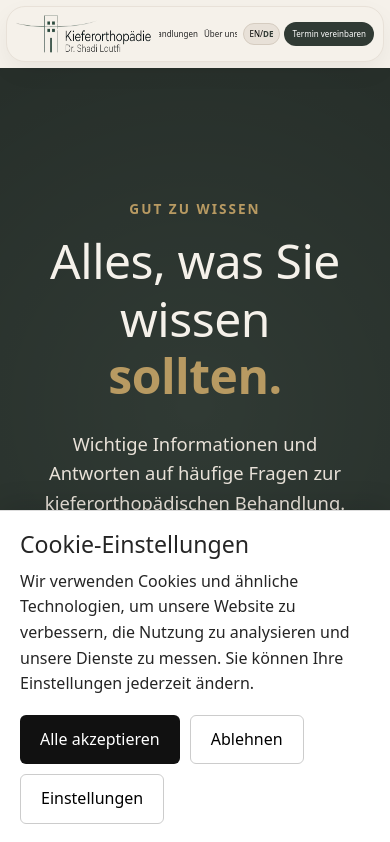
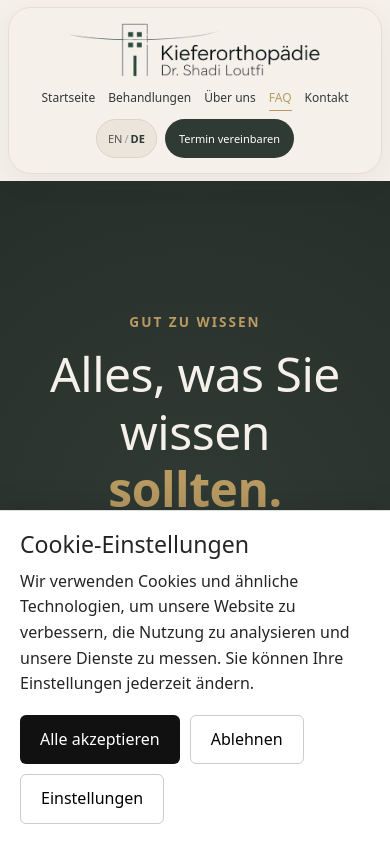
Before and after one commit to ESBER123/Dr.shadi, a React (Vite) app: page /faq in a window 390 px wide. Shown: the top 842 px of the page. Built offline with nearby package versions, Linux system fonts and the light colour scheme.

Commit message:
Modifying the style

```diff
--- a/src/assets/styles/App.css
+++ b/src/assets/styles/App.css
@@ -1,56 +1,77 @@
-/* =========================
-   NAVBAR
-========================= */
+/* =========================================================
+   HEADER / NAVBAR
+   Clean - Elegant - Fully Responsive
+========================================================= */
 
 .navbar-floating-wrapper {
   width: 100%;
-  padding: 12px 20px;
-  background-color: #f5f1ea;
+  padding: 14px 20px;
+  background: #f5f1ea;
+
   position: sticky;
   top: 0;
   z-index: 1000;
+
   box-sizing: border-box;
 }
 
+/* =========================================================
+   MAIN CARD
+========================================================= */
+
 .navbar-card {
   width: 100%;
-  max-width: 1200px;
+  max-width: 1280px;
+
   margin: 0 auto;
 
-  background-color: #f5f1ea;
-  border: 1px solid #e8e1d8;
-  border-radius: 30px;
+  padding: 14px 28px;
 
-  padding: 12px 25px;
+  background: #f5f1ea;
+
+  border: 1px solid #e5ded4;
+  border-radius: 32px;
 
   display: flex;
   align-items: center;
   justify-content: space-between;
-  gap: 20px;
+
+  gap: 28px;
 
   box-sizing: border-box;
 
-  box-shadow: 0 10px 25px rgba(0, 0, 0, 0.05);
+  box-shadow: 0 8px 30px rgba(40, 50, 45, 0.06);
 }
 
-/* =========================
+/* =========================================================
    LOGO
-========================= */
+========================================================= */
 
 .logo-center {
-  flex-shrink: 0;
+  flex: 0 0 auto;
+}
+
+.logo-center a {
+  display: flex;
+  align-items: center;
+
+  text-decoration: none;
 }
 
 .logo-center img {
-  height: 52px;
+  display: block;
+
+  height: 58px;
   width: auto;
-  max-width: 100%;
-  display: block;
+
+  max-width: 250px;
+
+  object-fit: contain;
 }
 
-/* =========================
-   NAVIGATION
-========================= */
+/* =========================================================
+   NAVIGATION AREA
+========================================================= */
 
 .header-center {
   flex: 1;
@@ -60,260 +81,495 @@
   align-items: center;
   justify-content: flex-end;
 
-  gap: 20px;
+  gap: 28px;
 }
+
+/* =========================================================
+   LINKS
+========================================================= */
 
 .nav-links {
   display: flex;
   align-items: center;
-  justify-content: center;
 
-  gap: 20px;
+  gap: 24px;
+
   margin: 0;
+  padding: 0;
 
   white-space: nowrap;
 }
 
 .nav-links a {
+  position: relative;
+
+  color: #303a34;
+
   text-decoration: none;
-  color: #252525;
 
   font-size: 15px;
+  font-weight: 500;
+
+  line-height: 1.2;
+
   white-space: nowrap;
 
-  transition: color 0.2s ease;
+  transition:
+    color 0.25s ease,
+    transform 0.25s ease;
 }
 
-.nav-links a:hover,
+.nav-links a:hover {
+  color: #b89a62;
+}
+
 .nav-links a.active {
   color: #b89a62;
 }
 
-/* =========================
+/* little elegant line under active link */
+
+.nav-links a.active::after {
+  content: "";
+
+  position: absolute;
+
+  left: 0;
+  right: 0;
+  bottom: -7px;
+
+  height: 1px;
+
+  background: #b89a62;
+
+  border-radius: 10px;
+}
+
+/* =========================================================
    ACTIONS
-========================= */
+========================================================= */
 
 .header-actions {
   display: flex;
   align-items: center;
-  gap: 8px;
+
+  gap: 10px;
 
   flex-shrink: 0;
 }
 
+/* =========================================================
+   LANGUAGE
+========================================================= */
+
 .language-switch {
-  background-color: #e8e1d8;
-  border: 1px solid #d5ccc0;
+  display: flex;
+  align-items: center;
+  justify-content: center;
 
-  padding: 7px 11px;
-  border-radius: 20px;
+  gap: 2px;
+
+  min-height: 40px;
+
+  padding: 0 13px;
+
+  background: #ebe5dc;
+
+  border: 1px solid #dcd3c7;
+
+  border-radius: 22px;
+
+  color: #555;
+
+  font-size: 13px;
+  font-weight: 500;
 
   cursor: pointer;
-  white-space: nowrap;
+
+  transition:
+    background 0.25s ease,
+    border 0.25s ease;
+}
+
+.language-switch:hover {
+  background: #e3dbd0;
 }
 
 .language-switch span.active {
   color: #303a34;
-  font-weight: bold;
+  font-weight: 700;
 }
 
+.language-divider {
+  color: #a49b91;
+}
+
+/* =========================================================
+   BOOKING BUTTON
+========================================================= */
+
 .header-cta {
-  background-color: #303a34;
-  color: white;
+  display: inline-flex;
+  align-items: center;
+  justify-content: center;
 
-  padding: 10px 16px;
-  border-radius: 25px;
+  min-height: 42px;
+
+  padding: 0 19px;
+
+  background: #303a34;
+  color: #ffffff;
+
+  border-radius: 24px;
 
   text-decoration: none;
+
+  font-size: 13px;
+  font-weight: 500;
+
   white-space: nowrap;
 
-  font-size: 13px;
-
-  transition: background-color 0.2s ease;
+  transition:
+    background 0.25s ease,
+    transform 0.25s ease,
+    box-shadow 0.25s ease;
 }
 
 .header-cta:hover {
-  background-color: #b89a62;
+  background: #b89a62;
+
+  transform: translateY(-1px);
+
+  box-shadow: 0 6px 15px rgba(48, 58, 52, 0.15);
 }
 
-/* =========================
-   MOBILE / TABLET
-   EVERYTHING STAYS VISIBLE
-========================= */
+/* =========================================================
+   NO MOBILE MENU
+========================================================= */
 
-@media screen and (max-width: 992px) {
+.mobile-menu-toggle {
+  display: none !important;
+}
+
+/* =========================================================
+   LARGE TABLETS
+========================================================= */
+
+@media screen and (max-width: 1100px) {
+  .navbar-card {
+    padding: 13px 20px;
+    gap: 20px;
+  }
+
+  .logo-center img {
+    height: 53px;
+    max-width: 220px;
+  }
+
+  .header-center {
+    gap: 18px;
+  }
+
+  .nav-links {
+    gap: 15px;
+  }
+
+  .nav-links a {
+    font-size: 14px;
+  }
+
+  .header-actions {
+    gap: 7px;
+  }
+
+  .header-cta {
+    padding: 0 15px;
+  }
+}
+
+/* =========================================================
+   TABLET
+========================================================= */
+
+@media screen and (max-width: 900px) {
+  .navbar-floating-wrapper {
+    padding: 10px 12px;
+  }
+
+  .navbar-card {
+    padding: 13px 17px;
+
+    border-radius: 26px;
+
+    gap: 16px;
+  }
+
+  .logo-center img {
+    height: 48px;
+    max-width: 190px;
+  }
+
+  .header-center {
+    gap: 12px;
+  }
+
+  .nav-links {
+    gap: 11px;
+  }
+
+  .nav-links a {
+    font-size: 12px;
+  }
+
+  .header-actions {
+    gap: 5px;
+  }
+
+  .language-switch {
+    min-height: 36px;
+    padding: 0 9px;
+    font-size: 11px;
+  }
+
+  .header-cta {
+    min-height: 38px;
+    padding: 0 11px;
+    font-size: 11px;
+  }
+}
+
+/* =========================================================
+   MOBILE
+   Everything remains visible
+========================================================= */
+
+@media screen and (max-width: 700px) {
+  .navbar-floating-wrapper {
+    padding: 8px 10px;
+  }
+
+  .navbar-card {
+    width: 100%;
+
+    padding: 16px 14px;
+
+    border-radius: 26px;
+
+    display: flex;
+    flex-direction: column;
+
+    align-items: center;
+    justify-content: center;
+
+    gap: 14px;
+  }
+
+  /* -------------------------------------------------------
+     LOGO
+  ------------------------------------------------------- */
+
+  .logo-center {
+    width: 100%;
+
+    display: flex;
+    justify-content: center;
+  }
+
+  .logo-center a {
+    justify-content: center;
+  }
+
+  .logo-center img {
+    height: 58px;
+
+    width: auto;
+
+    max-width: 85vw;
+  }
+
+  /* -------------------------------------------------------
+     NAV AREA
+  ------------------------------------------------------- */
+
+  .header-center {
+    width: 100%;
+
+    display: flex;
+    flex-direction: column;
+
+    align-items: center;
+    justify-content: center;
+
+    gap: 13px;
+  }
+
+  /* -------------------------------------------------------
+     LINKS
+  ------------------------------------------------------- */
+
+  .nav-links {
+    width: 100%;
+
+    display: flex;
+
+    flex-wrap: wrap;
+
+    align-items: center;
+    justify-content: center;
+
+    gap: 9px 17px;
+
+    white-space: normal;
+  }
+
+  .nav-links a {
+    font-size: 13px;
+
+    line-height: 1.4;
+
+    white-space: nowrap;
+  }
+
+  .nav-links a.active::after {
+    bottom: -4px;
+  }
+
+  /* -------------------------------------------------------
+     ACTIONS
+  ------------------------------------------------------- */
+
+  .header-actions {
+    width: 100%;
+
+    display: flex;
+
+    align-items: center;
+    justify-content: center;
+
+    gap: 9px;
+  }
+
+  .language-switch {
+    min-height: 40px;
+
+    padding: 0 12px;
+
+    font-size: 12px;
+  }
+
+  .header-cta {
+    min-height: 40px;
+
+    padding: 0 17px;
+
+    font-size: 12px;
+  }
+}
+
+/* =========================================================
+   SMALL PHONES
+========================================================= */
+
+@media screen and (max-width: 480px) {
   .navbar-floating-wrapper {
     padding: 7px 8px;
   }
 
   .navbar-card {
-    width: 100%;
+    padding: 15px 10px;
 
-    padding: 9px 10px;
-    border-radius: 22px;
+    border-radius: 23px;
 
-    gap: 10px;
-
-    overflow: visible;
-  }
-
-  /* Bigger logo */
-  .logo-center {
-    flex-shrink: 0;
+    gap: 13px;
   }
 
   .logo-center img {
-    height: 42px;
-    width: auto;
-    max-width: 150px;
+    height: 54px;
+
+    max-width: 88vw;
   }
 
   .header-center {
-    flex: 1;
-    min-width: 0;
+    gap: 12px;
+  }
 
-    display: flex;
-    align-items: center;
-    justify-content: flex-end;
+  .nav-links {
+    gap: 8px 13px;
+  }
 
+  .nav-links a {
+    font-size: 12px;
+  }
+
+  .header-actions {
     gap: 8px;
   }
 
-  .nav-links {
-    display: flex;
+  .language-switch {
+    min-height: 39px;
 
-    gap: 9px;
+    padding: 0 11px;
 
-    min-width: 0;
-    flex-shrink: 1;
-
-    overflow: hidden;
-  }
-
-  .nav-links a {
-    font-size: 10px;
-    white-space: nowrap;
-  }
-
-  .header-actions {
-    display: flex;
-
-    gap: 5px;
-    flex-shrink: 0;
-  }
-
-  .language-switch {
-    padding: 5px 7px;
-    font-size: 9px;
+    font-size: 11px;
   }
 
   .header-cta {
-    padding: 7px 9px;
-    font-size: 9px;
-  }
+    min-height: 39px;
 
-  /* No hamburger */
-  .mobile-menu-toggle {
-    display: none !important;
+    padding: 0 14px;
+
+    font-size: 11px;
   }
 }
 
-/* =========================
-   SMALL PHONES
-========================= */
+/* =========================================================
+   VERY SMALL PHONES
+========================================================= */
 
-@media screen and (max-width: 600px) {
+@media screen and (max-width: 380px) {
   .navbar-floating-wrapper {
     padding: 6px;
   }
 
   .navbar-card {
-    padding: 8px 9px;
-    border-radius: 19px;
+    padding: 14px 8px;
 
-    gap: 8px;
+    border-radius: 21px;
+
+    gap: 12px;
   }
 
-  /* Logo stays clearly visible */
   .logo-center img {
-    height: 38px;
-    max-width: 135px;
-  }
+    height: 50px;
 
-  .header-center {
-    gap: 6px;
+    max-width: 90vw;
   }
 
   .nav-links {
-    gap: 6px;
+    gap: 7px 11px;
   }
 
   .nav-links a {
-    font-size: 8px;
+    font-size: 11px;
   }
 
   .header-actions {
-    gap: 4px;
+    gap: 7px;
   }
 
   .language-switch {
-    padding: 4px 6px;
-    font-size: 8px;
+    min-height: 38px;
+
+    padding: 0 10px;
+
+    font-size: 10px;
   }
 
   .header-cta {
-    padding: 6px 8px;
-    font-size: 8px;
+    min-height: 38px;
+
+    padding: 0 12px;
+
+    font-size: 10px;
   }
 }
-
-/* =========================
-   VERY SMALL PHONES
-========================= */
-
-@media screen and (max-width: 380px) {
-  .navbar-floating-wrapper {
-    padding: 5px;
-  }
-
-  .navbar-card {
-    padding: 7px 8px;
-    border-radius: 18px;
-
-    gap: 6px;
-  }
-
-  .logo-center img {
-    height: 34px;
-    max-width: 115px;
-  }
-
-  .header-center {
-    gap: 4px;
-  }
-
-  .nav-links {
-    gap: 5px;
-  }
-
-  .nav-links a {
-    font-size: 7px;
-  }
-
-  .header-actions {
-    gap: 3px;
-  }
-
-  .language-switch {
-    padding: 3px 5px;
-    font-size: 7px;
-  }
-
-  .header-cta {
-    padding: 5px 6px;
-    font-size: 7px;
-  }
-}
-.mobile-menu-toggle {
-  display: none !important;
-}
--- a/src/components/Header.jsx
+++ b/src/components/Header.jsx
@@ -1,4 +1,3 @@
-import { useState } from "react";
 import { NavLink } from "react-router-dom";
 import LogoImage from "../images/Logoo.png";
 import { useLanguage } from "../context/LanguageContext.jsx";
@@ -7,66 +6,42 @@ import "../assets/styles/App.css";
 
 const Header = () => {
   const { language, toggleLanguage } = useLanguage();
-  const [mobileMenuOpen, setMobileMenuOpen] = useState(false);
+
   const t = translations?.[language] ?? translations?.en ?? {};
-  const closeMobileMenu = () => setMobileMenuOpen(false);
+
   return (
     <header className="navbar-floating-wrapper">
       <div className="navbar-card">
+        {/* LOGO */}
         <div className="logo-center">
-          <NavLink to="/" onClick={closeMobileMenu}>
+          <NavLink to="/">
             <img src={LogoImage} alt="Kieferorthopädie Dr. Shadi Loutfi" />
           </NavLink>
         </div>
-        <button
-          type="button"
-          className="mobile-menu-toggle"
-          onClick={() => setMobileMenuOpen(!mobileMenuOpen)}
-          aria-label="Toggle navigation menu"
-          aria-expanded={mobileMenuOpen}
-        >
-          {mobileMenuOpen ? (
-            <svg
-              width="28"
-              height="28"
-              viewBox="0 0 24 24"
-              fill="none"
-              stroke="currentColor"
-              strokeWidth="2"
-            >
-              <path d="M18 6L6 18M6 6l12 12" />
-            </svg>
-          ) : (
-            <svg
-              width="28"
-              height="28"
-              viewBox="0 0 24 24"
-              fill="none"
-              stroke="currentColor"
-              strokeWidth="2"
-            >
-              <path d="M3 12h18M3 6h18M3 18h18" />
-            </svg>
-          )}
-        </button>
-        <div className={`header-center ${mobileMenuOpen ? "open" : ""}`}>
+
+        {/* NAVIGATION */}
+        <div className="header-center">
           <nav className="nav-links">
-            <NavLink to="/" onClick={closeMobileMenu}>
+            <NavLink to="/">
               {language === "en" ? "Home" : "Startseite"}
             </NavLink>
-            <NavLink to="/treatment" onClick={closeMobileMenu}>
+
+            <NavLink to="/treatment">
               {language === "en" ? "Treatments" : "Behandlungen"}
             </NavLink>
-            <NavLink to="/about" onClick={closeMobileMenu}>
+
+            <NavLink to="/about">
               {language === "en" ? "About" : "Über uns"}
             </NavLink>
-            <NavLink to="/faq" onClick={closeMobileMenu}>
-              FAQ
-            </NavLink>
-            <NavLink to="/contact" onClick={closeMobileMenu}>
+
+            <NavLink to="/faq">FAQ</NavLink>
+
+            <NavLink to="/contact">
               {language === "en" ? "Contact" : "Kontakt"}
             </NavLink>
           </nav>
+
+          {/* ACTIONS */}
           <div className="header-actions">
             <button
               type="button"
@@ -75,14 +50,13 @@ const Header = () => {
               aria-label="Switch language"
             >
               <span className={language === "en" ? "active" : ""}>EN</span>
+
               <span className="language-divider">/</span>
+
               <span className={language === "de" ? "active" : ""}>DE</span>
             </button>
-            <NavLink
-              to="/booking"
-              className="header-cta"
-              onClick={closeMobileMenu}
-            >
+
+            <NavLink to="/booking" className="header-cta">
               {t.bookAppointment ||
                 (language === "de" ? "Termin buchen" : "Book a Consultation")}
             </NavLink>
```
